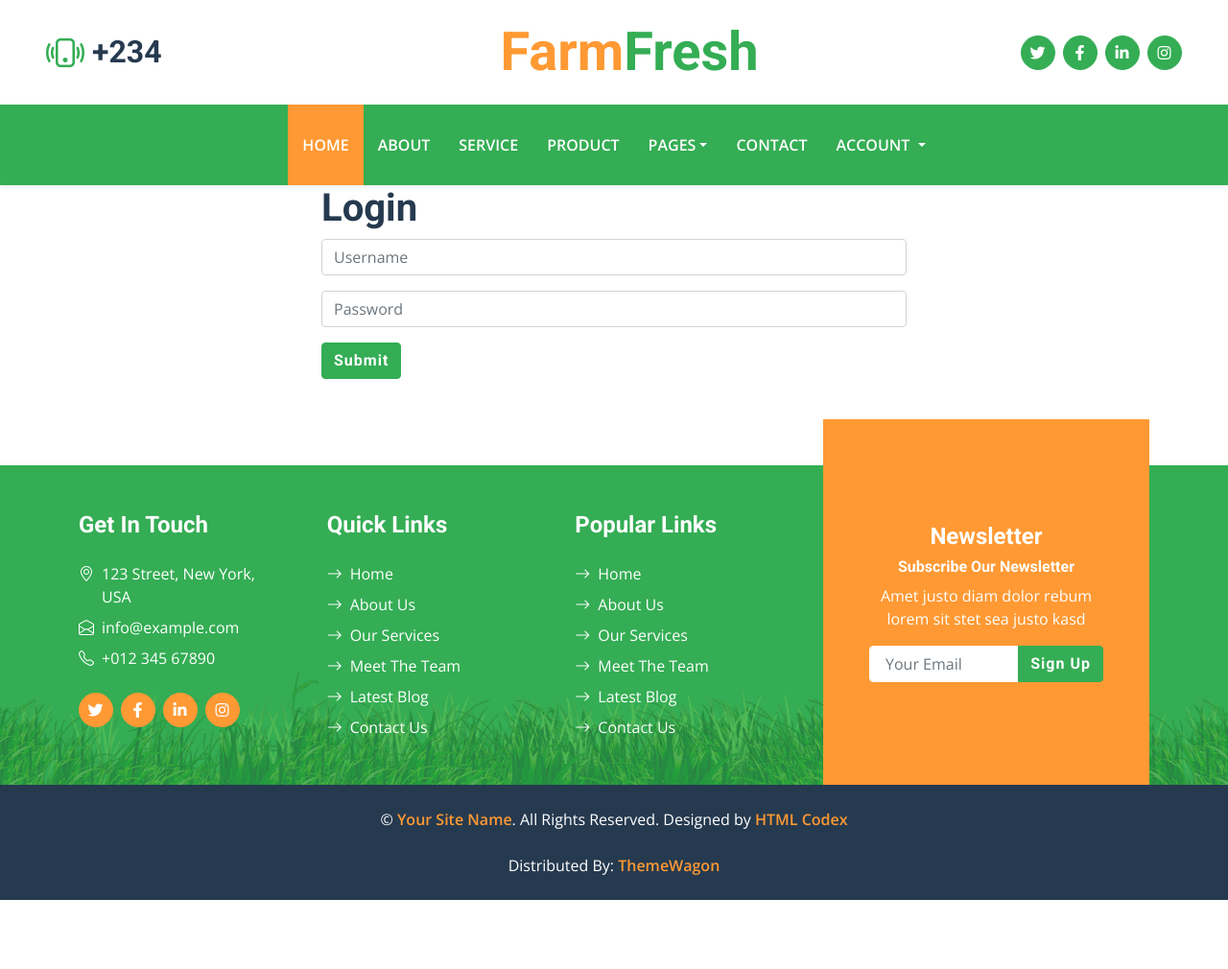
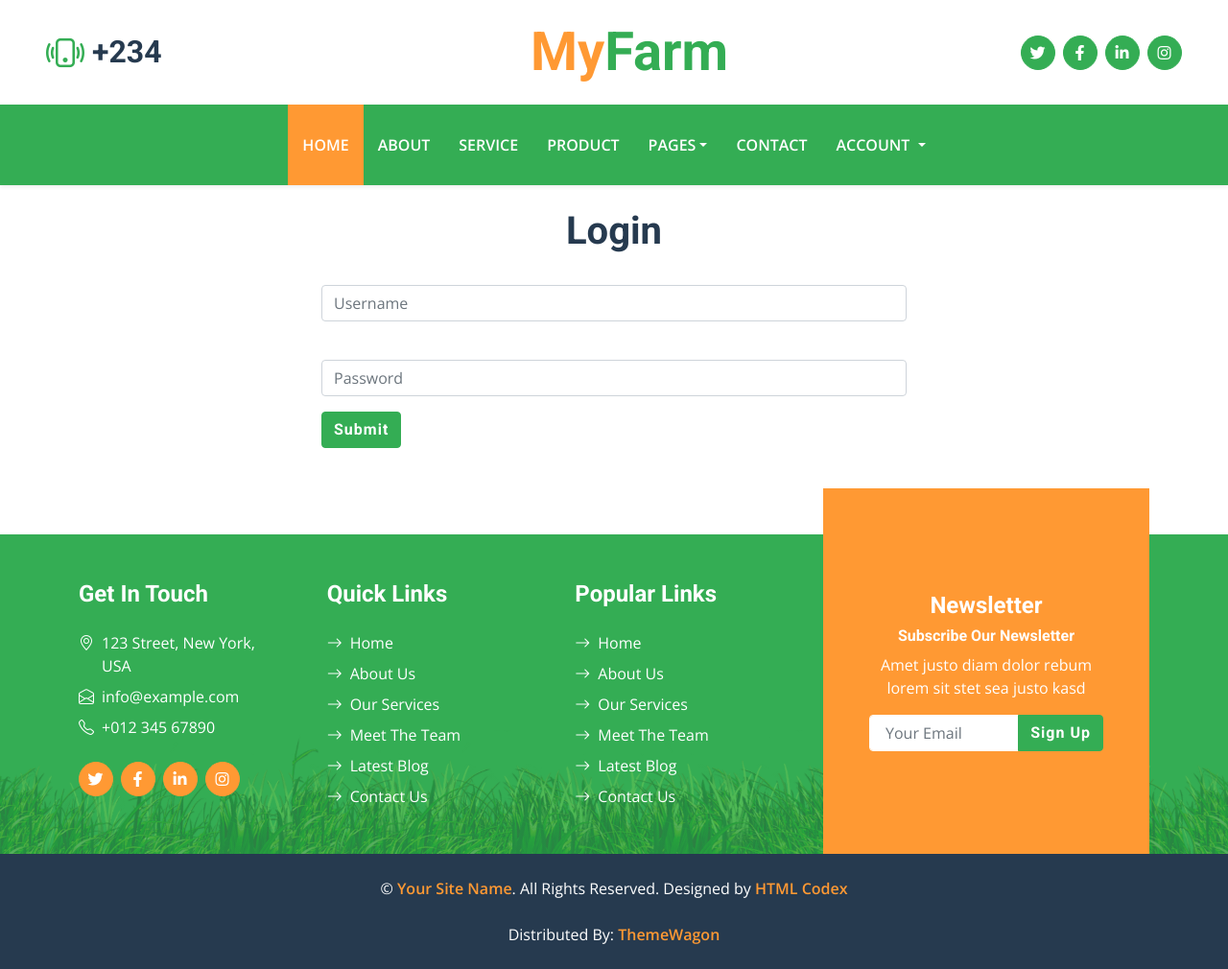
Before and after one commit to teeflow1/Farm, a Django app: page /authuser/login_user/ in a window 1280 px wide. Shown: the whole page at 96% size. Before the commit the page ends 938 px from the top, so only its background shows below. Run offline with Django 4.2, Linux system fonts and the light colour scheme; some libraries are stand-ins or nearby versions.

Commit message:
Script Updated

```diff
--- a/authuser/templates/auth/login_user.html
+++ b/authuser/templates/auth/login_user.html
@@ -3,9 +3,9 @@
 {% block content %}
 
 {% load static %}
-
+<br/>
 <div class ="col-md-6 offset-md-3">
-    <h1> Login </h1>
+    <h1 style = "text-align: center;"> Login </h1> <br/>
 <form method = "POST" action = {% url 'login' %}>
 
     {% csrf_token %}
@@ -13,7 +13,7 @@
 
       <input type="text" class="form-control" name = "username" placeholder="Username">
 
-    </div>
+    </div> <br/>
     <div class="form-group">
 
       <input type="password" class="form-control" name = "password" placeholder = "Password">
--- a/authuser/templates/auth/register_user.html
+++ b/authuser/templates/auth/register_user.html
@@ -3,8 +3,8 @@
 {% block content %}
 
 {% load static %}
-
-<h1> Register User</h1>
+<br/>
+<h1 style = "text-align: center;"> Register User</h1>
 <div class ="col-md-6 offset-md-3">
 <form method = 'POST' action = "#">
 
--- a/farm_project/templates/blogs/header.html
+++ b/farm_project/templates/blogs/header.html
@@ -45,7 +45,7 @@
             <div class="col-lg-6">
                 <div class="d-flex align-items-center justify-content-center">
                     <a href="{% url 'home' %}" class="navbar-brand ms-lg-5">
-                        <h1 class="m-0 display-4 text-primary"><span class="text-secondary">Farm</span>Fresh</h1>
+                        <h1 class="m-0 display-4 text-primary"><span class="text-secondary">My</span>Farm</h1>
                     </a>
                 </div>
             </div>
@@ -97,6 +97,27 @@
                       <a class="dropdown-item" href="{% url 'login' %}">Login</a>
                   </li>
                 </div>
+
+
         </div>
     </nav>
+
+    <div class ="col-md-6 offset-md-3">
+            {% if messages %}
+
+             {% for message in messages %}
+
+             <div class="alert alert-warning alert-dismissible fade show" role="alert">
+                 {{ message }}
+                <button type="button" class="close" data-dismiss="alert" aria-label="Close">
+                  <span aria-hidden="true">&times;</span>
+                </button>
+              </div>
+
+
+            {% endfor %}
+
+         {% endif %}
+
+                </div>
     <!-- Navbar End -->
```
Also changed, not shown: db.sqlite3.
